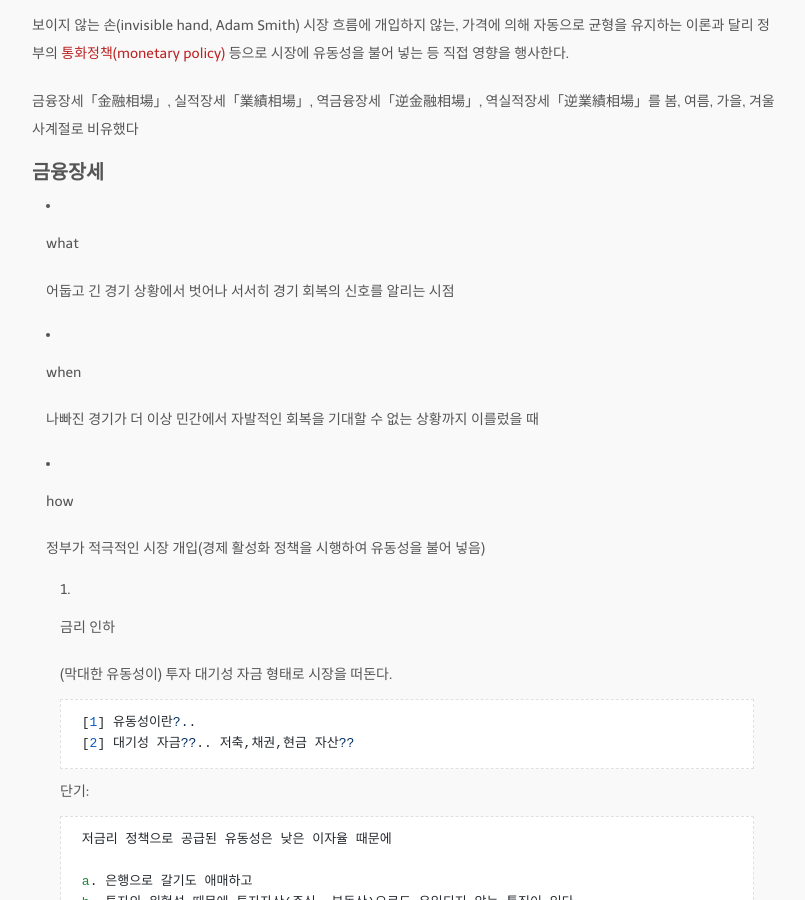
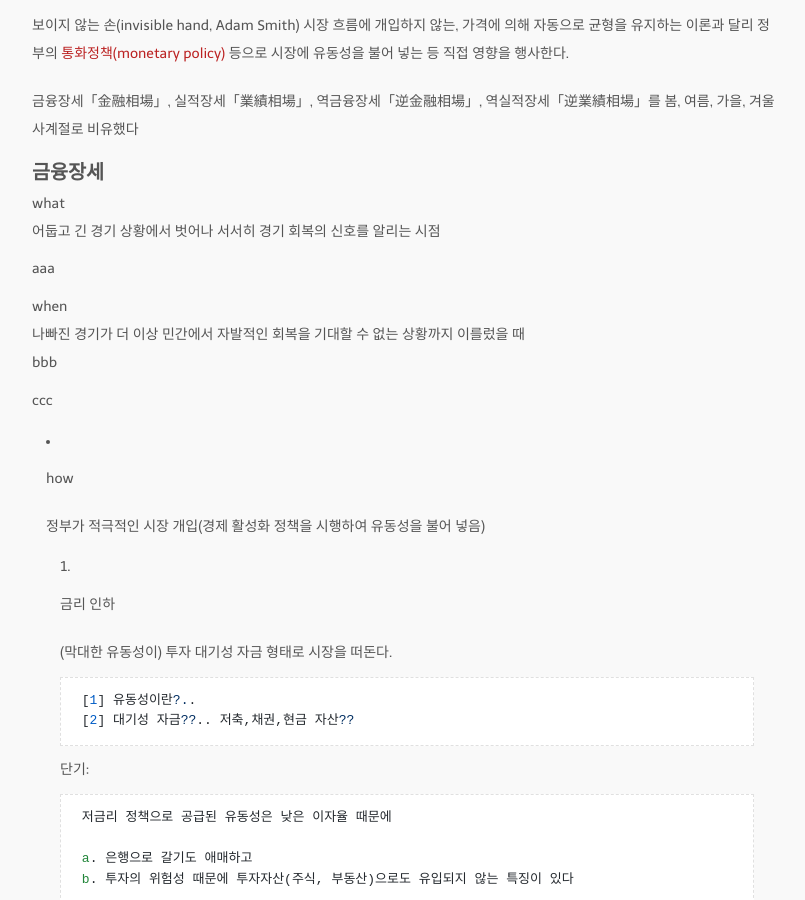
Before and after one commit to jung-research/github.io, a Jekyll site: the page built from _posts/2023-08-23-season_theory.md, in a window 1280 px wide and 900 px high, scrolled down 797 px. Shown: the whole window, without its empty margins (233-1038 px from the left). Built offline with Jekyll 4.4.1, drawn with Linux system fonts in a browser that asks for light colours; nearby versions of some CDN libraries; some web fonts are replaced.

Commit message:
mod season theory

```diff
--- a/_posts/2023-08-23-season_theory.md
+++ b/_posts/2023-08-23-season_theory.md
@@ -21,13 +21,16 @@ tags:
 
 ## 금융장세
 
-*   what
+what
+: 어둡고 긴 경기 상황에서 벗어나 서서히 경기 회복의 신호를 알리는 시점
 
-    어둡고 긴 경기 상황에서 벗어나 서서히 경기 회복의 신호를 알리는 시점
+aaa
 
-*   when
+when
+: 나빠진 경기가 더 이상 민간에서 자발적인 회복을 기대할 수 없는 상황까지 이를렀을 때
+: bbb
 
-    나빠진 경기가 더 이상 민간에서 자발적인 회복을 기대할 수 없는 상황까지 이를렀을 때
+ccc
 
 *   how
 
```
